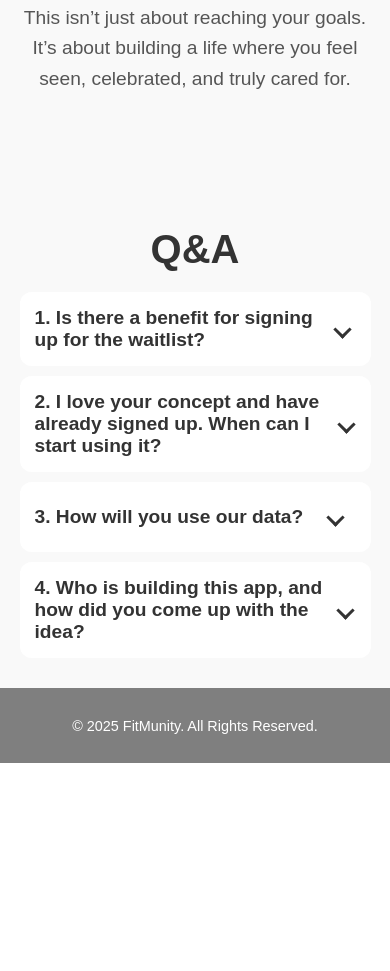
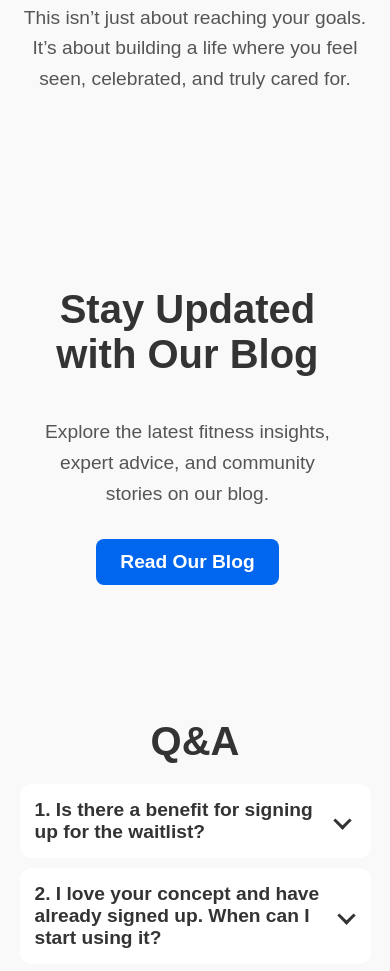
Before and after one commit to jasunesihgawsfdgiagfyeqwte/FitMunity, a plain HTML site: page Pulser_html/index.html in a window 390 px wide. Shown: the part 4902-5873 px from the top of the page. Before the commit the page ends 5665 px from the top, so only its background shows below. Drawn offline with Linux system fonts and the light colour scheme.

Commit message:
add blog

```diff
--- a/Pulser_html/Style.css
+++ b/Pulser_html/Style.css
@@ -434,6 +434,44 @@ section {
     }
 }
 
+.blog-section {
+    text-align: center;
+    padding: 80px 5%;
+    background: linear-gradient(200deg, #0066EE, #9383FB);
+    color: white;
+}
+
+.blog-section h2 {
+    font-size: 2.5rem;
+    font-weight: 800;
+    margin-bottom: 40px;
+    color: white;
+}
+
+.blog-section p {
+    font-size: 1.2rem;
+    color: #f0f0f0;
+    line-height: 1.6;
+    margin-bottom: 30px;
+}
+
+.blog-section .cta-button {
+    display: inline-block;
+    text-align: center;
+    padding: 12px 24px;
+    background-color: #FF8C00;
+    color: white;
+    border-radius: 8px;
+    text-decoration: none;
+    font-weight: bold;
+}
+
+
+.blog-section .cta-button:hover {
+    background-color: #e67600;
+    transform: translateY(-2px);
+}
+
 .qna-section {
     background: #f9f9f9;
     padding: 40px 5%;
@@ -629,6 +667,45 @@ footer p {
         margin-bottom: 20px;
     }
 
+    .blog-section {
+        text-align: center;
+        padding: 80px 5%;
+        background: #f9f9f9;
+    }
+
+    .blog-section h2 {
+        font-size: 2.5rem;
+        font-weight: 800;
+        margin-bottom: 40px;
+        color: #333;
+    }
+
+    .blog-section p {
+        font-size: 1.2rem;
+        color: #555;
+        line-height: 1.6;
+        margin-bottom: 30px;
+    }
+
+    .blog-section .cta-button {
+        background-color: #0066ee;
+        color: #fff;
+        padding: 12px 24px;
+        border: none;
+        border-radius: 8px;
+        font-size: 1.2rem;
+        font-weight: bold;
+        cursor: pointer;
+        text-decoration: none;
+        display: inline-block;
+        transition: background-color 0.3s ease, transform 0.2s ease;
+    }
+
+    .blog-section .cta-button:hover {
+        background-color: #0056d2;
+        transform: translateY(-2px);
+    }
+
     .qna-section {
         padding: 20px 5%;
     }
@@ -643,6 +720,8 @@ footer p {
         padding: 15px;
     }
 
+
+
     footer {
         padding: 15px 5%;
         font-size: 0.9rem;
--- a/Pulser_html/index.html
+++ b/Pulser_html/index.html
@@ -122,6 +122,15 @@
         </div>
     </section>
 
+    <!-- Blog Section -->
+    <section class="blog-section">
+        <div class="container">
+            <h2>Stay Updated with Our Blog</h2>
+            <p>Explore the latest fitness insights, expert advice, and community stories on our blog.</p>
+            <a href="www.fitmunity.com/blog" class="cta-button">Read Our Blog</a>
+        </div>
+    </section>
+
     <section class="qna-section">
             <h2>Q&A</h2>
             <div class="qna-item">
```
